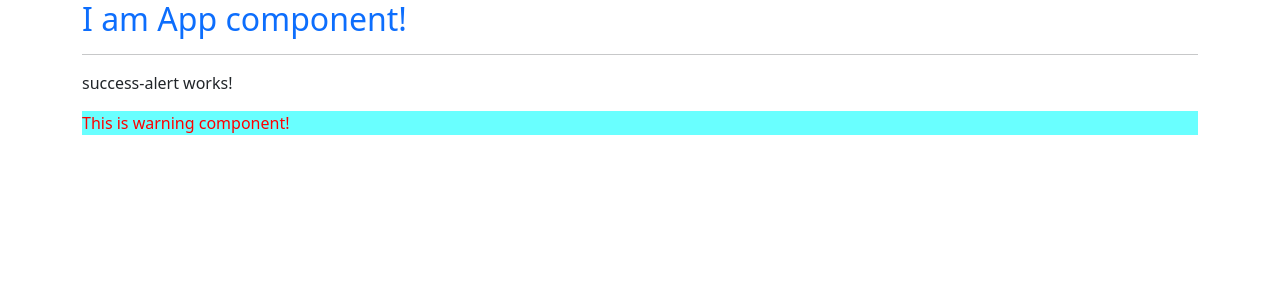
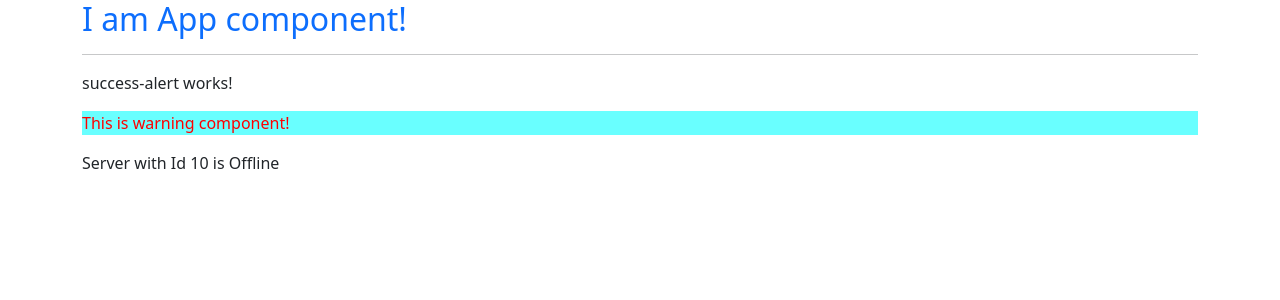
Before and after one commit to anitkumarsingh/angular-practice, an Angular app: page / in a window 1280 px wide. Shown: the top 300 px of the page. Built offline with nearby package versions, Linux system fonts and the light colour scheme.

Commit message:
string interpolation

```diff
--- a/src/app/success-alert/success-alert.component.ts
+++ b/src/app/success-alert/success-alert.component.ts
@@ -7,7 +7,8 @@ import { Component, OnInit } from '@angular/core';
 })
 export class SuccessAlertComponent implements OnInit {
 
-  constructor() { }
+  constructor() {
+  }
 
   ngOnInit(): void {
   }
--- a/src/app/warning-alert/warning-alert.component.html
+++ b/src/app/warning-alert/warning-alert.component.html
@@ -1 +1,2 @@
 <p class="warning">This is warning component!</p>
+<p>{{"Server"}} with Id {{serverId}} is {{serverStatus}}</p>
--- a/src/app/warning-alert/warning-alert.component.ts
+++ b/src/app/warning-alert/warning-alert.component.ts
@@ -13,5 +13,6 @@ import { Component } from '@angular/core';
 })
 
 export class WarningAlertComponent {
-
+  serverId = 10;
+  serverStatus ='Offline'
 }
```
